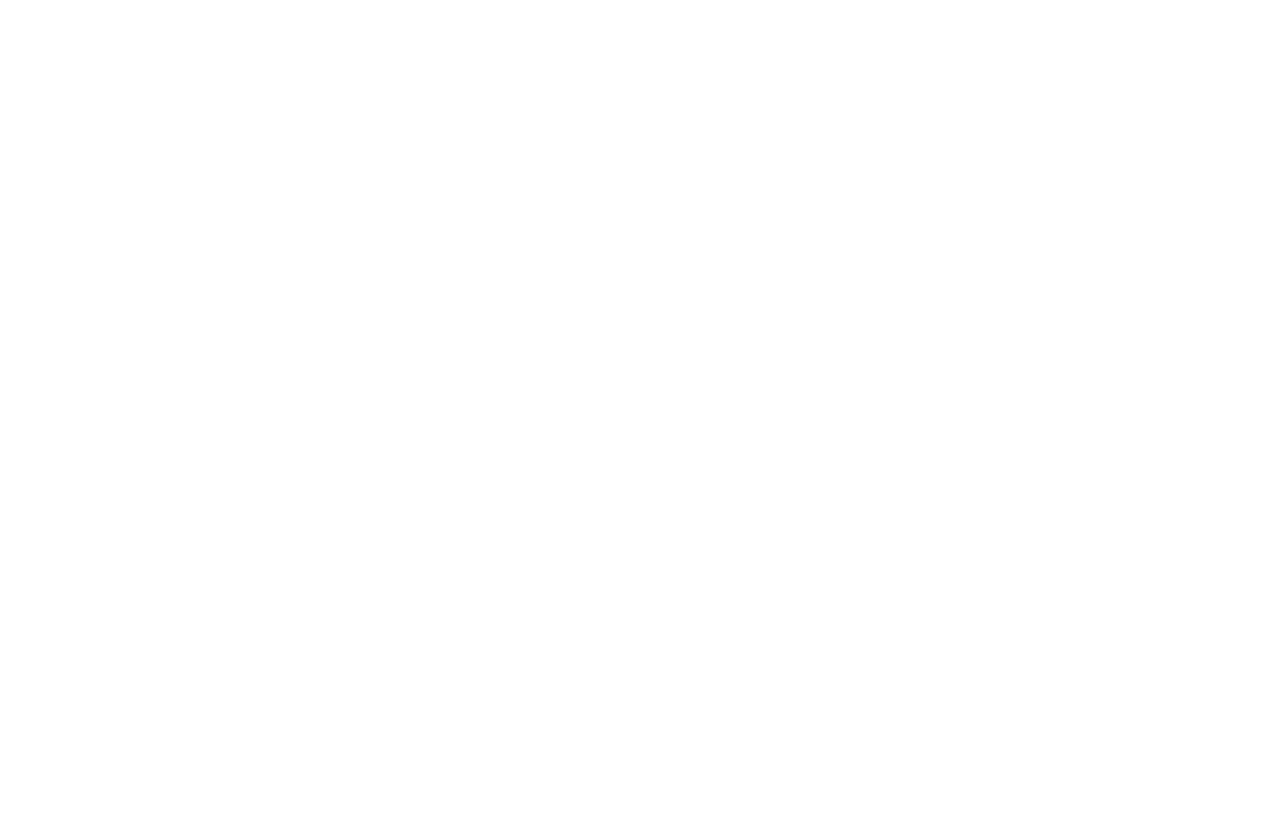
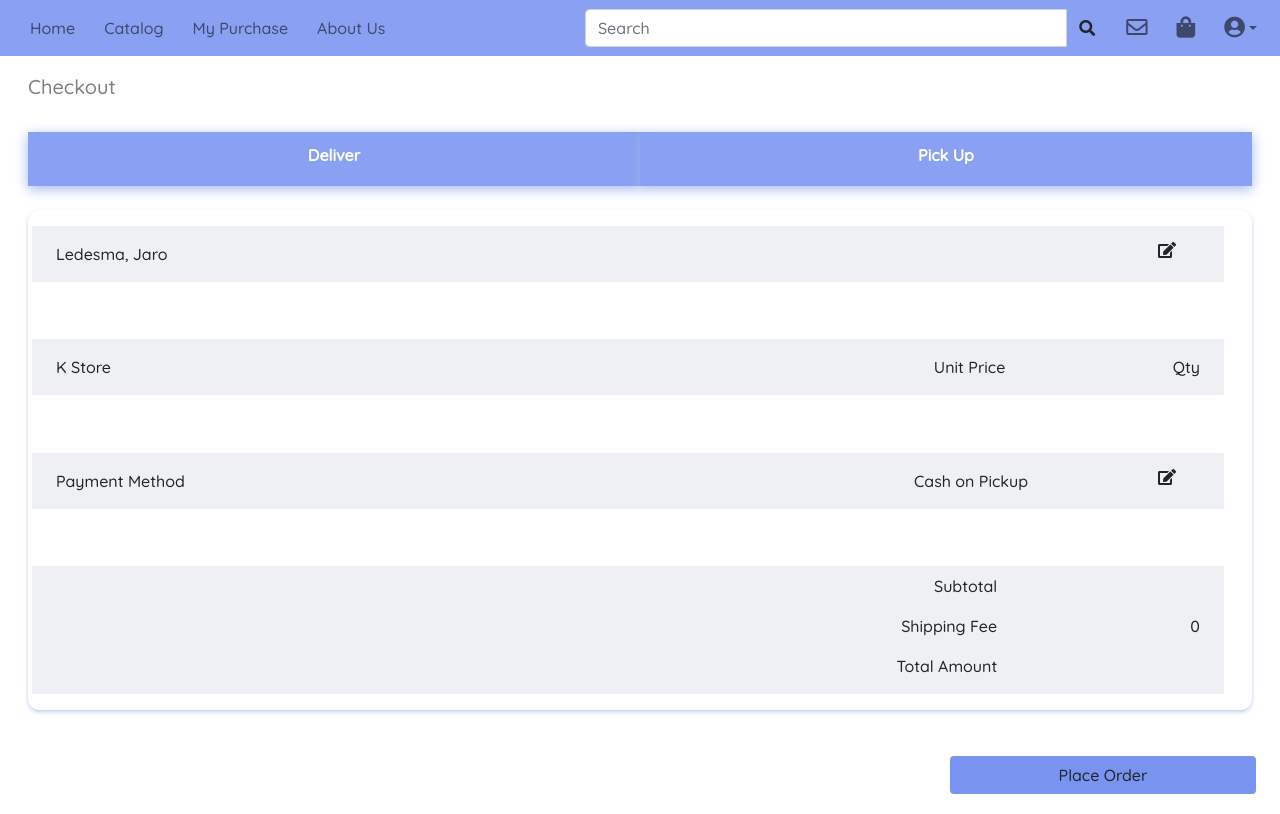
Before and after one commit to psuedonymous/se-final-project-group-4, a React (Create React App) app in the folder frontend/ambag-co-app/: page /checkout/pick-up in a window 1280 px wide. Before the commit this address had no page. Built offline with nearby package versions, Linux system fonts and the light colour scheme.

Commit message:
add pickup tab

```diff
--- a/frontend/ambag-co-app/src/App.js
+++ b/frontend/ambag-co-app/src/App.js
@@ -10,6 +10,7 @@
 import MyShopPage from './views/my-shop/MyShopPage'
 import CheckoutPage from './views/checkout/CheckoutPage';
 import Deliver from './views/checkout/DeliverTab';
+import Pickup from './views/checkout/PickupTab';
 
 export default function App() {
   return (
@@ -25,6 +26,7 @@
         <Route path="/my-shop/*" element={<MyShopPage />} />
         <Route path="/checkout" element={<CheckoutPage />}>
           <Route path="deliver" element={<Deliver />}/>
+          <Route path="pick-up" element={<Pickup />}/>
         </Route>
       </Routes>
   </BrowserRouter>
--- a/frontend/ambag-co-app/src/views/checkout/CheckoutPage.js
+++ b/frontend/ambag-co-app/src/views/checkout/CheckoutPage.js
@@ -15,6 +15,7 @@
                         <div className='shipping-method mt-4'>
                             <Routes>
                                 <Route path='/checkout/deliver'/>
+                                <Route path='/checkout/pick-up'/>
                             </Routes>
                             <Outlet />
                         </div>
--- /dev/null
+++ b/frontend/ambag-co-app/src/views/checkout/PickupTab.js
@@ -0,0 +1,79 @@
+export default function Pickup() {
+    const shippingFee = 0;
+
+    return (
+        <>
+            <div className="row m-3">
+                <div className="row address">
+                    <div className="row">
+                        <div className="col-lg-11 col-10">
+                            <p className="mt-3">Ledesma, Jaro</p> {/* seller's address */}
+                        </div>
+                        <div className="col-lg-1 col-2">
+                            <i className="fas fa-edit mt-3 float-end"></i>
+                        </div>
+                    </div>
+                </div>
+            </div>
+            <div className="row m-3">
+                <div className="row headings">
+                    <div className="col-lg-8 col-5">
+                        <p className="mt-3">K Store</p>
+                    </div>
+                    <div className="col-lg-2 col-4">
+                        <p className="mt-3 float-end">Unit Price</p>
+                    </div>
+                    <div className="col-lg-2 col-3">
+                        <p className="mt-3 float-end">Qty</p>
+                    </div>
+                </div>
+            </div>
+            <div className="row m-3">
+                <div className="row payment-method">
+                    <div className="row">
+                        <div className="col-lg-9 col-5">
+                            <p className="mt-3">Payment Method</p>
+                        </div>
+                        <div className="col-lg-2 col-5">
+                            <p className="mt-3">Cash on Pickup</p>
+                        </div>
+                        <div className="col-lg-1 col-2">
+                            <i className="fas fa-edit mt-3 float-end"></i>
+                        </div>
+                    </div>
+                </div>
+            </div>
+            <div className="row m-3">
+                <div className="row payment-method">
+                    <div className="col-lg-7 col-1"></div>
+                    <div className="col-lg-5 col-11">
+                    <div className="row">
+                            <div className="col-lg-7 col-6">
+                                <p className="mt-2 float-end">Subtotal</p>
+                            </div>
+                            <div className="col-lg-5 col-6">
+                                <p className="float-end mt-2"></p> {/*total of all ordered items*/}
+                            </div>
+                        </div>
+                        <div className="row">
+                            <div className="col-lg-7 col-6">
+                                <p className="float-end">Shipping Fee</p>
+                            </div>
+                            <div className="col-lg-5 col-6">
+                                <p className="float-end">{shippingFee}</p>
+                            </div>
+                        </div>
+                        <div className="row">
+                            <div className="col-lg-7 col-6">
+                                <p className="float-end">Total Amount</p>
+                            </div>
+                            <div className="col-lg-5 col-6">
+                                <p className="float-end"></p> {/*subtotal + sf*/}
+                            </div>
+                        </div>
+                    </div>
+                </div>
+            </div>
+        </>
+    )
+}
```
